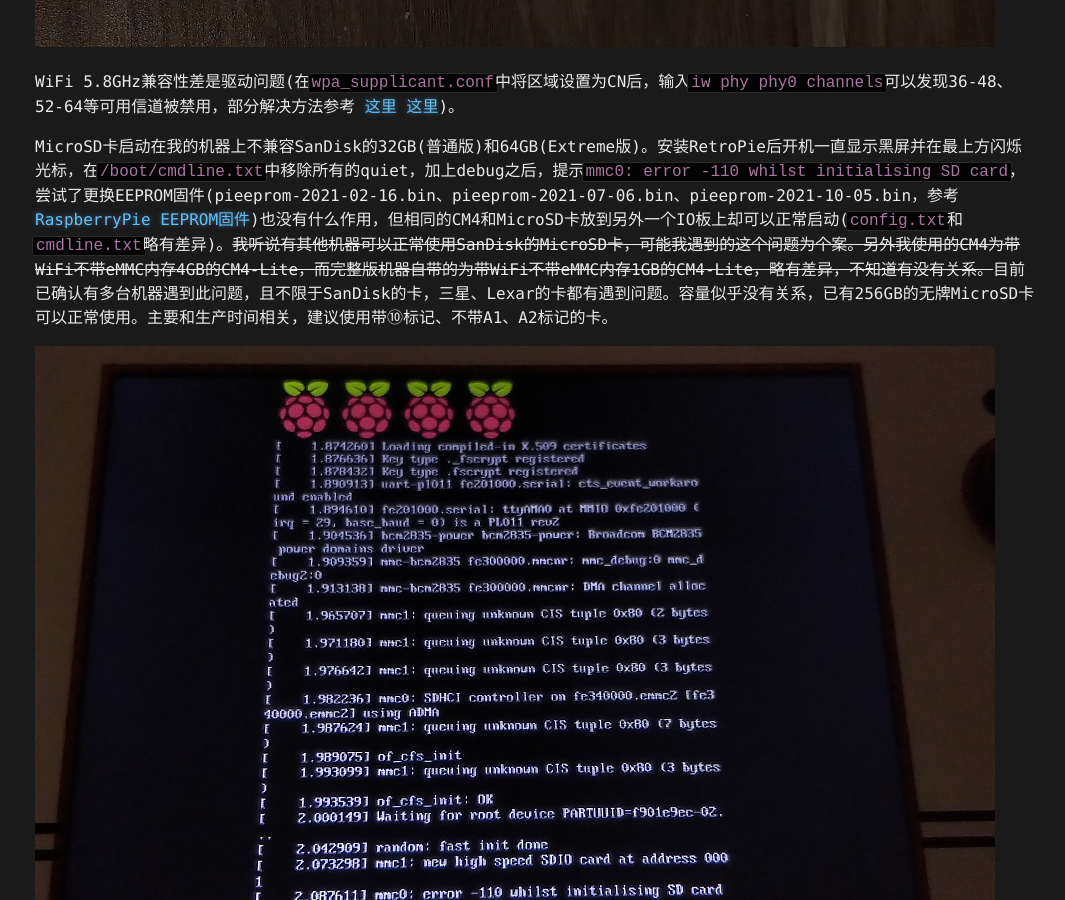
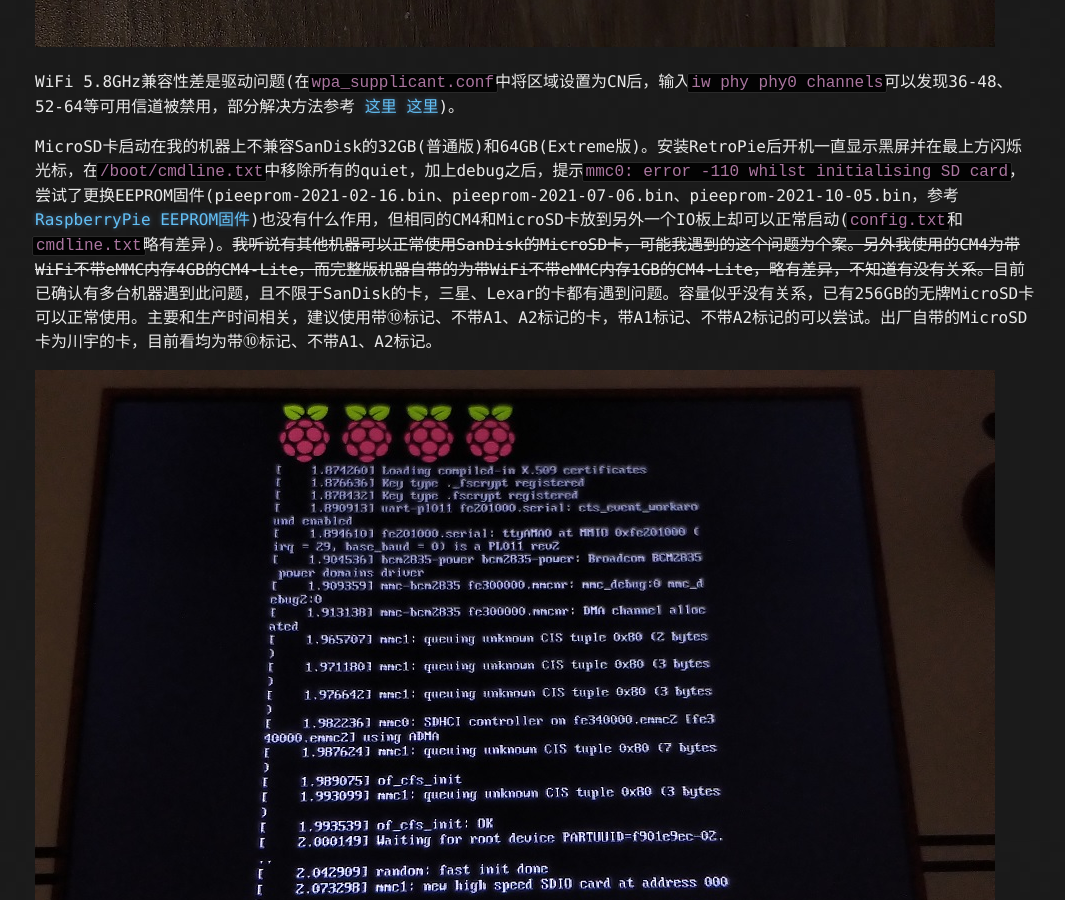
Before and after one commit to IanusInferus/ianusinferus.github.io, a Jekyll site: the page built from posts/202110/20211011_GPM2804.md, in a window 1280 px wide and 900 px high, scrolled down 1819 px. Shown: the whole window, without its empty margins (105-1170 px from the left). Built offline with Jekyll 4.4.1, drawn with Linux system fonts in a browser that asks for light colours; comment, search, counter and statistics services are not loaded.

Commit message:
更新“微雪GPM2804掌机使用感想”

```diff
--- a/posts/202110/20211011_GPM2804.md
+++ b/posts/202110/20211011_GPM2804.md
@@ -44,7 +44,7 @@ SD卡插槽和外壳之间有空隙，容易把SD卡插到机器内部去，需
 
 WiFi 5.8GHz兼容性差是驱动问题(在`wpa_supplicant.conf`中将区域设置为CN后，输入`iw phy phy0 channels`可以发现36-48、52-64等可用信道被禁用，部分解决方法参考 [这里](https://github.com/raspberrypi/firmware/issues/1359) [这里](https://www.raspberrypi.org/forums/viewtopic.php?f=117&t=291609))。
 
-MicroSD卡启动在我的机器上不兼容SanDisk的32GB(普通版)和64GB(Extreme版)。安装RetroPie后开机一直显示黑屏并在最上方闪烁光标，在`/boot/cmdline.txt`中移除所有的quiet，加上debug之后，提示`mmc0: error -110 whilst initialising SD card`，尝试了更换EEPROM固件(pieeprom-2021-02-16.bin、pieeprom-2021-07-06.bin、pieeprom-2021-10-05.bin，参考[RaspberryPie EEPROM固件](https://github.com/raspberrypi/rpi-eeprom/tree/master/firmware))也没有什么作用，但相同的CM4和MicroSD卡放到另外一个IO板上却可以正常启动(`config.txt`和`cmdline.txt`略有差异)。<del>我听说有其他机器可以正常使用SanDisk的MicroSD卡，可能我遇到的这个问题为个案。另外我使用的CM4为带WiFi不带eMMC内存4GB的CM4-Lite，而完整版机器自带的为带WiFi不带eMMC内存1GB的CM4-Lite，略有差异，不知道有没有关系。</del>目前已确认有多台机器遇到此问题，且不限于SanDisk的卡，三星、Lexar的卡都有遇到问题。容量似乎没有关系，已有256GB的无牌MicroSD卡可以正常使用。主要和生产时间相关，建议使用带⑩标记、不带A1、A2标记的卡。
+MicroSD卡启动在我的机器上不兼容SanDisk的32GB(普通版)和64GB(Extreme版)。安装RetroPie后开机一直显示黑屏并在最上方闪烁光标，在`/boot/cmdline.txt`中移除所有的quiet，加上debug之后，提示`mmc0: error -110 whilst initialising SD card`，尝试了更换EEPROM固件(pieeprom-2021-02-16.bin、pieeprom-2021-07-06.bin、pieeprom-2021-10-05.bin，参考[RaspberryPie EEPROM固件](https://github.com/raspberrypi/rpi-eeprom/tree/master/firmware))也没有什么作用，但相同的CM4和MicroSD卡放到另外一个IO板上却可以正常启动(`config.txt`和`cmdline.txt`略有差异)。<del>我听说有其他机器可以正常使用SanDisk的MicroSD卡，可能我遇到的这个问题为个案。另外我使用的CM4为带WiFi不带eMMC内存4GB的CM4-Lite，而完整版机器自带的为带WiFi不带eMMC内存1GB的CM4-Lite，略有差异，不知道有没有关系。</del>目前已确认有多台机器遇到此问题，且不限于SanDisk的卡，三星、Lexar的卡都有遇到问题。容量似乎没有关系，已有256GB的无牌MicroSD卡可以正常使用。主要和生产时间相关，建议使用带⑩标记、不带A1、A2标记的卡，带A1标记、不带A2标记的可以尝试。出厂自带的MicroSD卡为川宇的卡，目前看均为带⑩标记、不带A1、A2标记。
 
 ![SDCardFailure.jpg](SDCardFailure.jpg)
 
```
